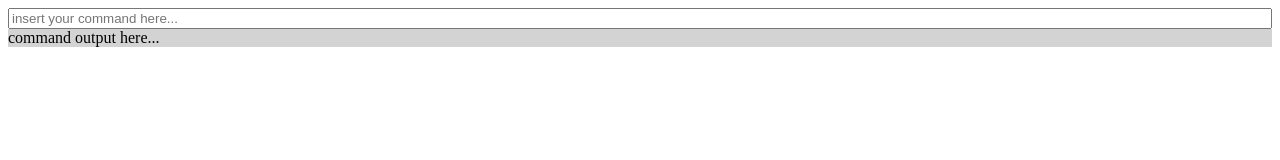
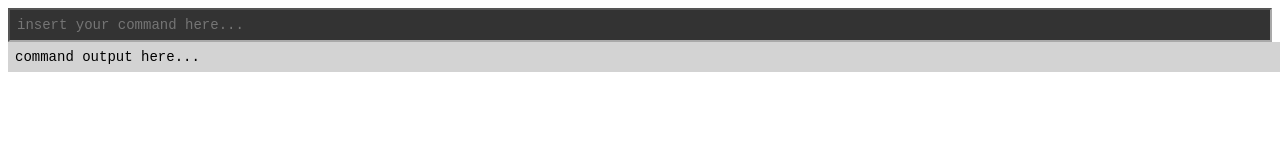
Before and after one commit to nadeesha/ss15-foobar, a plain HTML site: page index.html in a window 1280 px wide. Drawn offline with Linux system fonts and the light colour scheme.

Commit message:
Style Change

```diff
--- a/index.html
+++ b/index.html
@@ -1,9 +1,34 @@
 <html>
 
-<head></head>
+<head>
+	<title>Foobar</title>
+	<style type="text/css">
+		#input{
+			width: 100%;
+			background: #333;
+			padding: 0.5em;
+			overflow: auto;
+			font-size: 14px;
+			word-wrap: break-word;
+			border-color: rgb(169, 169, 169);
+			color: #FFFFFF;
+			font-family: monospace;
+		}
+		#output{
+			width: 100%;
+			padding: 0.5em;
+			overflow: auto;
+			font-size: 14px;
+			word-wrap: break-word;
+			border-color: rgb(169, 169, 169);
+			color: #000;
+			font-family: monospace;
+		}
+	</style>
+</head>
 
 <body>
-    <input type="text" id="input" class="form-control" required="required" placeholder="insert your command here..." style="width: 100%;">
+	<input type="text" id="input" class="form-control" required="required" placeholder="insert your command here..." style="">
 
 	<div id="output" style="background-color:lightgrey;">
 		command output here...
```
Lines whose indentation alone changed are shown as unchanged.
